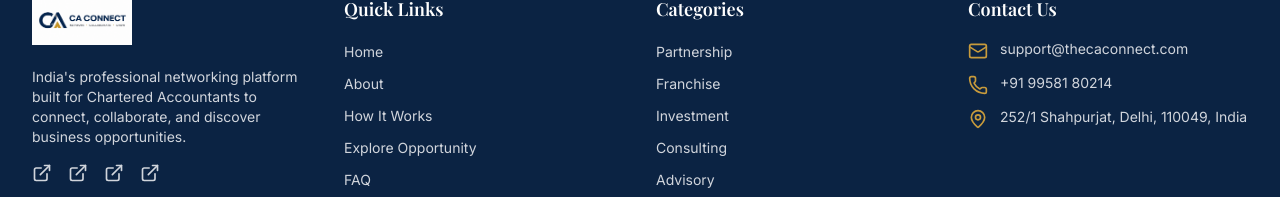
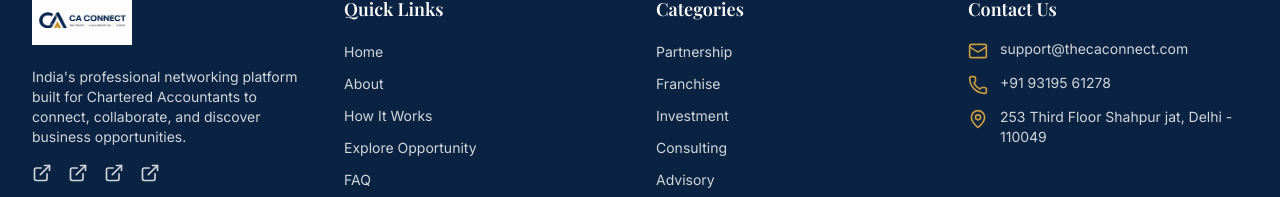
Before and after one commit to Kishan0888/ca-circuit, a Next.js app: page / in a window 1280 px wide. Shown: the part 4726-4923 px from the top of the page. Built offline with nearby package versions, Linux system fonts and the light colour scheme; no server answers; the database is empty; a web font is replaced by a local one.

Commit message:
Update index.ts

```diff
--- a/src/constants/index.ts
+++ b/src/constants/index.ts
@@ -203,9 +203,9 @@ export const SOCIAL_LINKS = {
 
 // Contact Info
 export const CONTACT_INFO = {
-  phone: "+91 99581 80214",
+  phone: "+91 93195 61278",
   email: 'support@thecaconnect.com',
-  address: '252/1 Shahpurjat, Delhi, 110049, India',
+  address: '253 Third Floor Shahpur jat, Delhi - 110049',
 } as const;
 
 // Animation Variants
```
